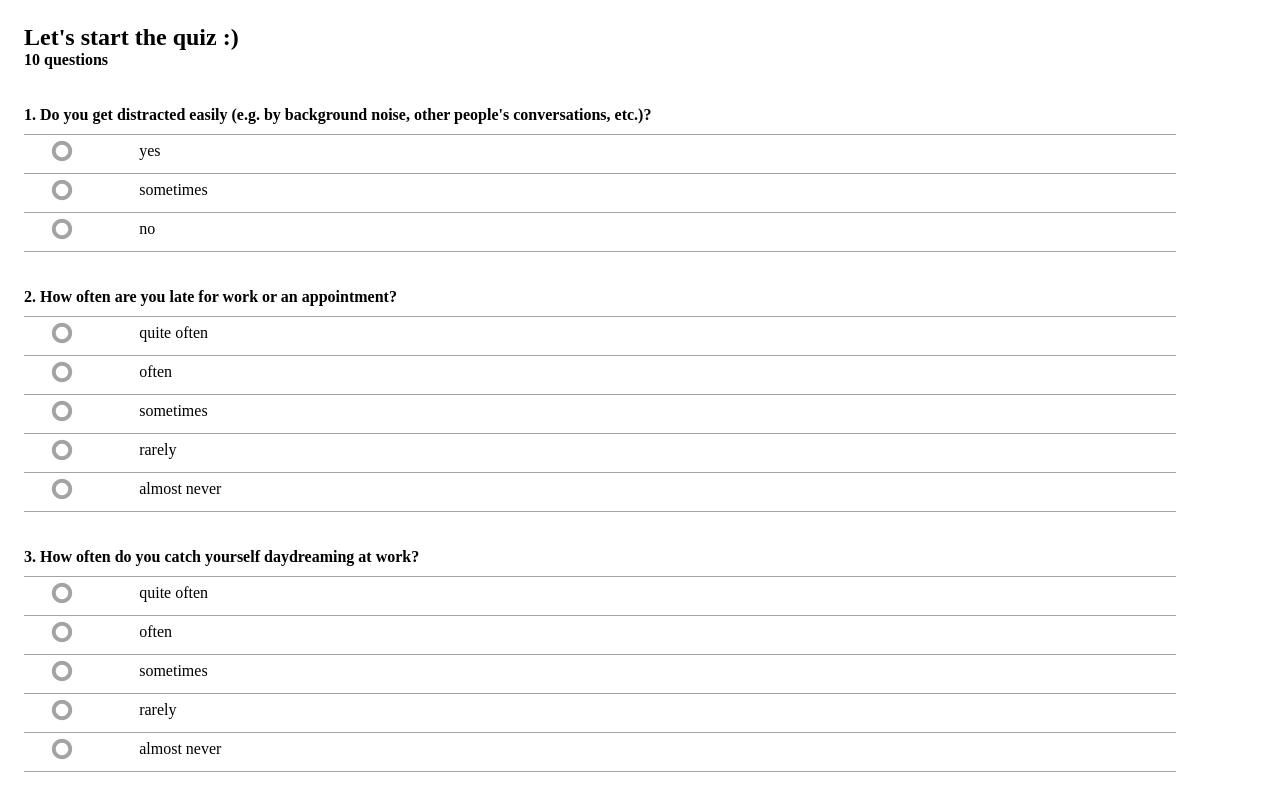
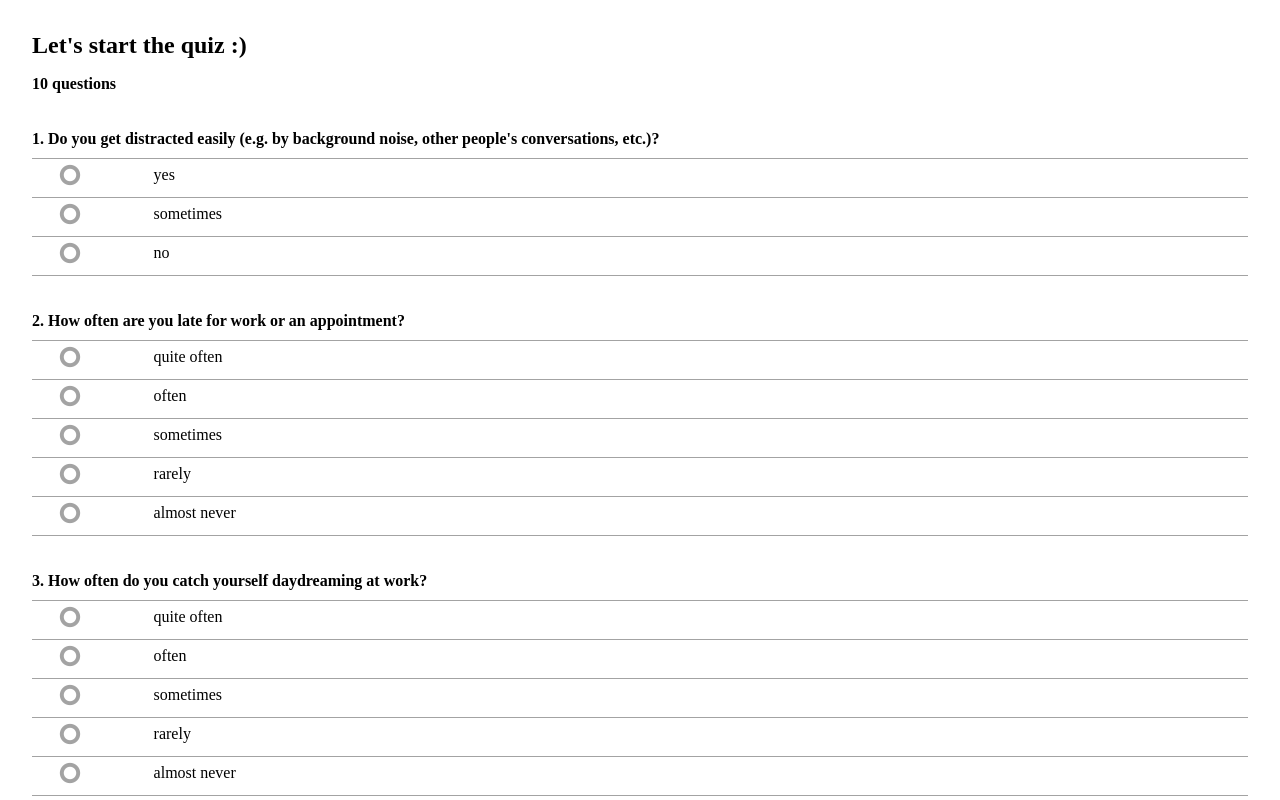
Before and after one commit to negarmiralaie/interactiveQuizUsingJs, a plain HTML site: page html/index.html in a window 1280 px wide. Shown: the top 800 px of the page. Drawn offline with Linux system fonts and the light colour scheme.

Commit message:
changed some styles

```diff
--- a/style.scss
+++ b/style.scss
@@ -9,13 +9,18 @@
     box-sizing: border-box;
 }
 
-main {
-    padding: 1.5rem;
+h2{
+    padding: 2rem 0 1rem 2rem;
+}
+
+h4{
+    padding-left: 2rem;
 }
 
 table {
-    width: 90vw;
+    width: 100vw;
     margin-top: 2rem;
+    padding: 0 2rem;
     border-collapse: separate;
     border-spacing: 0px;
 
@@ -42,7 +47,7 @@ table {
     }
 
     tbody tr:hover {
-        background-color: #01143b;
+        background-color: #7fa5f3;
     }
 }
 
```
Also changed, not shown: style.css, 1 other file.
